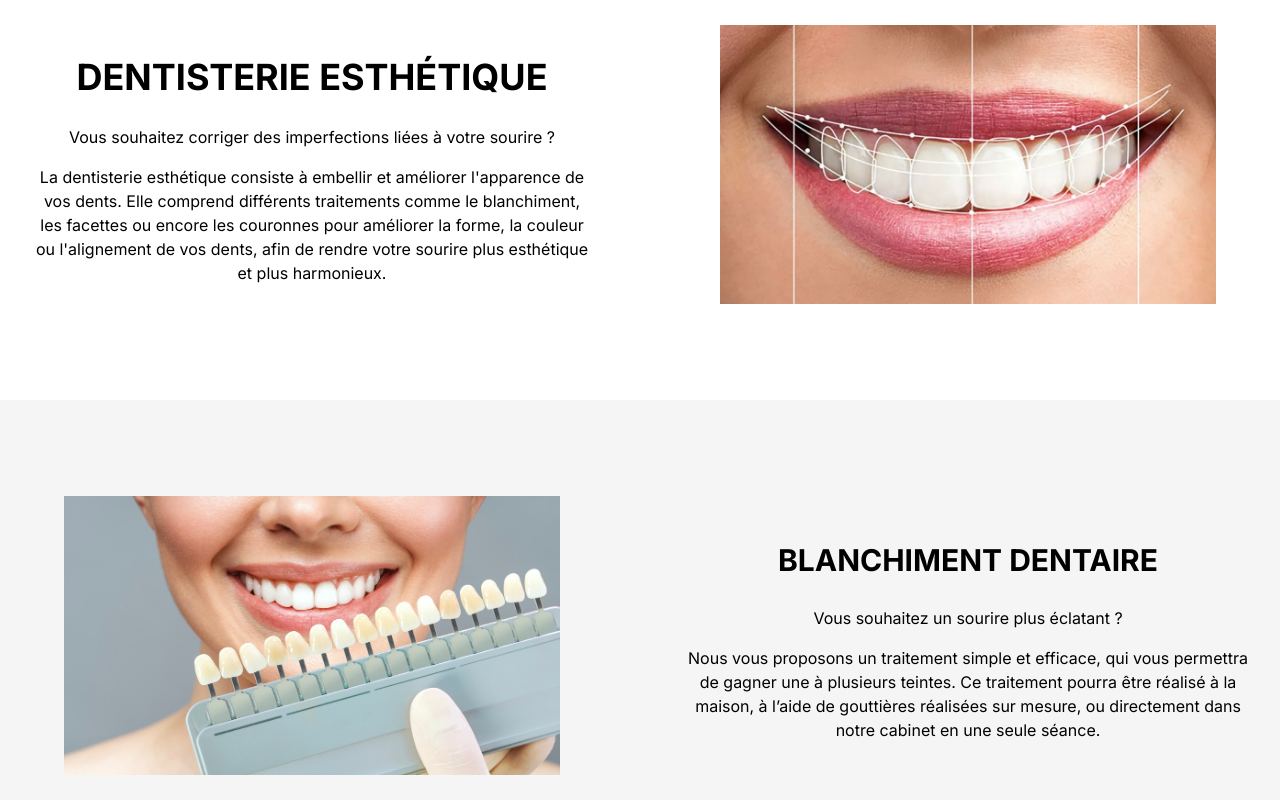
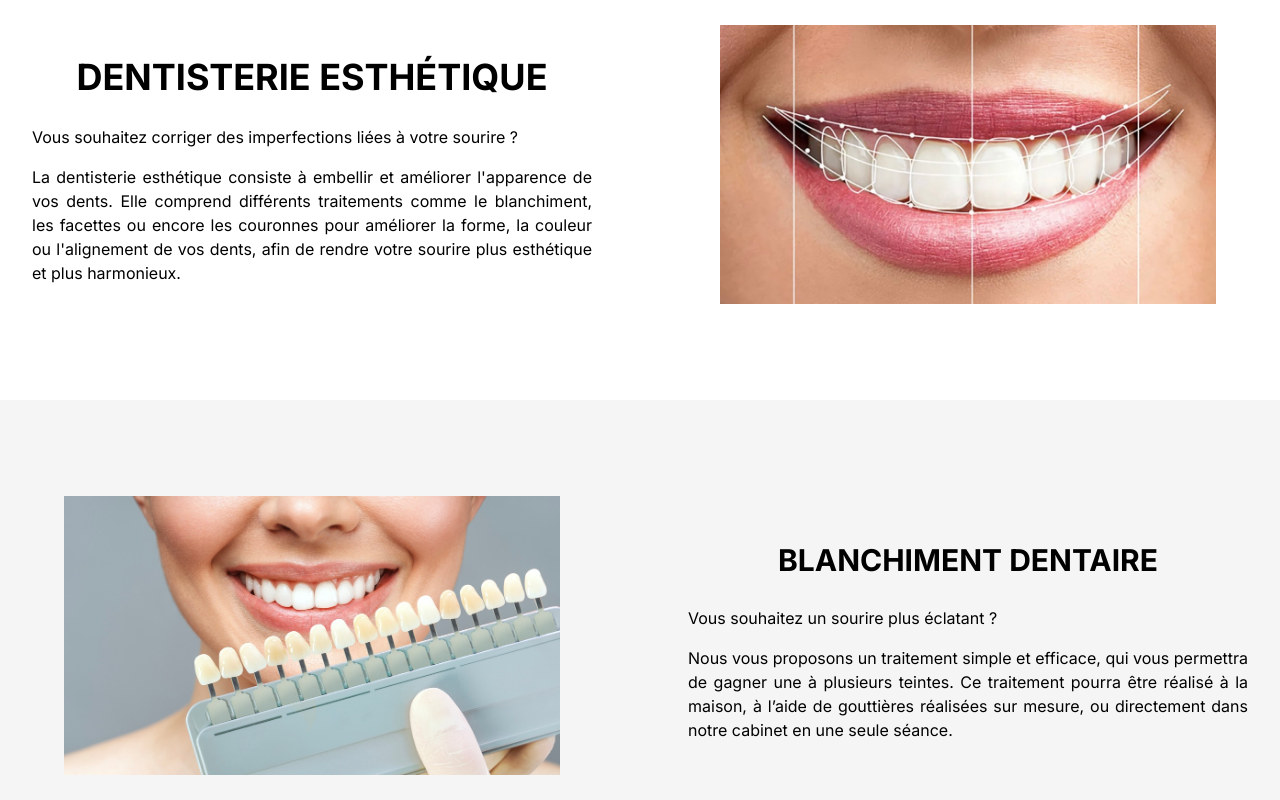
Before and after one commit to Niihad/ora, a Next.js app: page /en/treatments in a window 1280 px wide. Shown: the part 300-1100 px from the top of the page. Built offline with nearby package versions, Linux system fonts and the light colour scheme.

Commit message:
fix text-justify

```diff
--- a/app/[lang]/components/About.tsx
+++ b/app/[lang]/components/About.tsx
@@ -10,7 +10,7 @@ export default function About({ page }: any) {
   return (
     <div className="bg-neutral-100 py-14 lg:py-24" id="about">
       <div className="mx-auto px-6 lg:px-8">
-        <div className="grid grid-cols-1 gap-x-10 gap-y-16 text-center lg:grid-cols-2 items-center">
+        <div className="grid grid-cols-1 gap-x-10 gap-y-16 text-center lg:grid-cols-2 items-center ">
           <ScrollAnimationWrapper>
             <motion.div
               className="mx-auto flex flex-col justify-center xl:max-w-2xl max-w-lg w-full px-8"
@@ -24,25 +24,25 @@ export default function About({ page }: any) {
               />
             </motion.div>
           </ScrollAnimationWrapper>
-          <div className="mx-auto flex flex-col gap-y-4 justify-center max-w-[800px]">
+          <div className="mx-auto flex flex-col gap-y-4 justify-center max-w-[800px] ">
             <ScrollAnimationWrapper>
               <motion.h1
-                className="uppercase text-3xl font-bold p-3"
+                className="uppercase text-3xl font-bold p-3 "
                 variants={scrollAnimation}
               >
                 {page.about.title}
               </motion.h1>
             </ScrollAnimationWrapper>
             <ScrollAnimationWrapper>
-              <motion.p variants={scrollAnimation}>
+              <motion.p variants={scrollAnimation} className="text-justify">
                 {page.about.description}
               </motion.p>
             </ScrollAnimationWrapper>
             <ScrollAnimationWrapper>
-              <motion.p variants={scrollAnimation}>{page.about.more}</motion.p>
+              <motion.p variants={scrollAnimation} className="text-justify">{page.about.more}</motion.p>
             </ScrollAnimationWrapper>
             <ScrollAnimationWrapper>
-              <motion.p variants={scrollAnimation}>{page.about.more2}</motion.p>
+              <motion.p variants={scrollAnimation} className="text-justify">{page.about.more2}</motion.p>
             </ScrollAnimationWrapper>
           </div>
         </div>
--- a/app/[lang]/components/Contact.tsx
+++ b/app/[lang]/components/Contact.tsx
@@ -78,7 +78,7 @@ export default function Locations({ page }: any) {
             </div>
           </div>
         </motion.div>
-        <p className="relative mt-4 text-center justify-center">
+        <p className="relative mt-4 md:text-center justify-center text-justify">
           {page.contact.description}
         </p>
       </section>
--- a/app/[lang]/components/Layout/Card.tsx
+++ b/app/[lang]/components/Layout/Card.tsx
@@ -49,12 +49,12 @@ export default function Card({ sens, params }: Props) {
                   </motion.h1>
                 </ScrollAnimationWrapper>
                 <ScrollAnimationWrapper>
-                  <motion.div variants={ScrollSens(params[2].show)}>
+                  <motion.div className="text-justify" variants={ScrollSens(params[2].show)}>
                     {params[2].value}
                   </motion.div>
                 </ScrollAnimationWrapper>
                 <ScrollAnimationWrapper>
-                  <motion.div variants={ScrollSens(params[3].show)}>
+                  <motion.div className="text-justify" variants={ScrollSens(params[3].show)}>
                     {params[3].value}
                   </motion.div>
                 </ScrollAnimationWrapper>
@@ -95,12 +95,12 @@ export default function Card({ sens, params }: Props) {
                 </ScrollAnimationWrapper>
 
                 <ScrollAnimationWrapper>
-                  <motion.p variants={ScrollSens(params[2].show)}>
+                  <motion.p className="text-justify" variants={ScrollSens(params[2].show)}>
                     {params[2].value}
                   </motion.p>
                 </ScrollAnimationWrapper>
                 <ScrollAnimationWrapper>
-                  <motion.p variants={ScrollSens(params[3].show)}>
+                  <motion.p className="text-justify" variants={ScrollSens(params[3].show)}>
                     {params[3].value}
                   </motion.p>
                 </ScrollAnimationWrapper>
--- a/app/[lang]/components/Treatments.tsx
+++ b/app/[lang]/components/Treatments.tsx
@@ -27,7 +27,7 @@ export default function Treatments({ page, lang }: any) {
               </motion.p>
             </ScrollAnimationWrapper>
             <ScrollAnimationWrapper>
-              <motion.p variants={scrollAnimation} className="">
+              <motion.p variants={scrollAnimation} className="text-justify">
                 {page.treatments.more}
               </motion.p>
             </ScrollAnimationWrapper>
```
